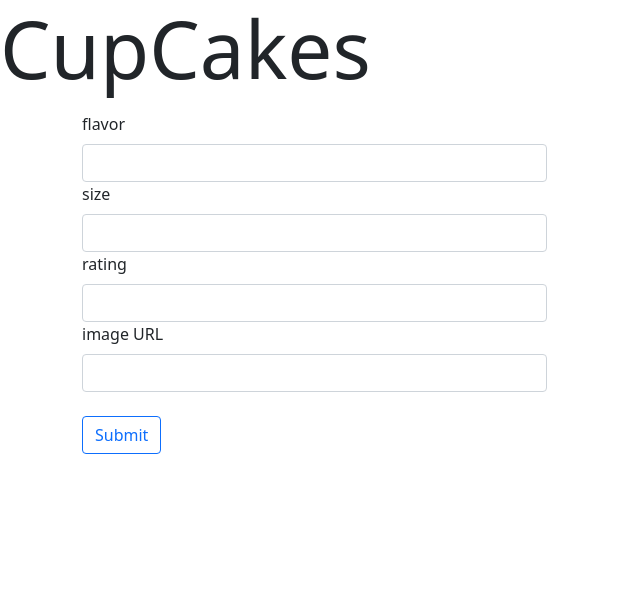
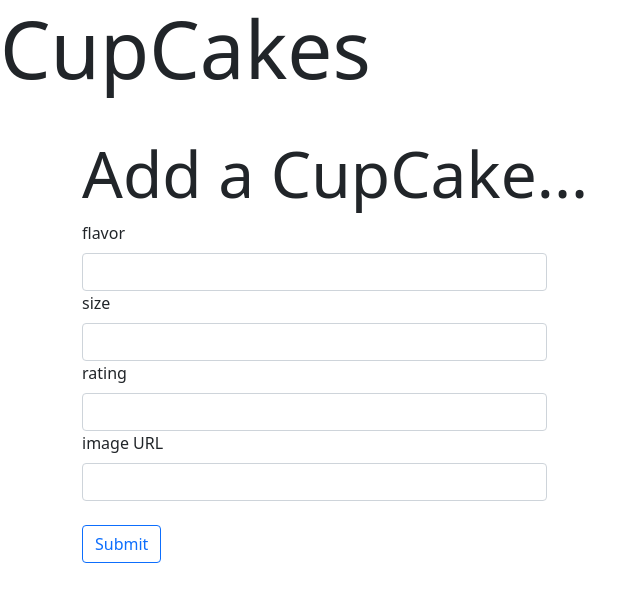
Before and after one commit to LaTonyaJ/Cupcakes, a Flask app: page / in a window 1280 px wide. Shown: the top 602 px of the page, without its empty margins (0-643 px from the left). Run offline with Flask 2, Linux system fonts and the light colour scheme; data that the repository does not hold is empty.

Commit message:
frontend

```diff
--- /dev/null
+++ b/static/app.css
@@ -0,0 +1,4 @@
+img {
+  height: 200px;
+  width: 200px;
+}
--- /dev/null
+++ b/static/app.js
@@ -0,0 +1,41 @@
+function generateCupcakeHTML(cupcake){
+    return `
+    <div>
+        <img src='${cupcake.image}' class='img-thumbnail'>
+        <ul class=''>
+            <li>${cupcake.flavor} / ${cupcake.size} / ${cupcake.rating} </li>
+        </ul>
+    </div>
+    `;
+}
+
+
+async function showCupcakes(){
+    const resp = await axios.get('/api/cupcakes')
+    for (let cupcake of resp.data.cupcakes){
+        add_me = generateCupcakeHTML(cupcake)
+        $('#cupcakes_list').append(add_me)
+    }
+}
+
+$('#add_cupcake').on('submit', async function(e){
+    e.preventDefault();
+
+    let flavor = $('#flavor').val();
+    let size = $('#size').val();
+    let rating = $('#rating').val();
+    let image = $('#image').val();
+
+    const make_cupcake = await axios.post('/api/cupcakes', {
+        flavor,
+        size,
+        rating,
+        image
+    });
+
+    let new_cupcake = generateCupcakeHTML(make_cupcake.data.cupcake);
+    $('#cupcakes_list').append(new_cupcake);
+    $('#add_cupcake').trigger('reset');
+});
+
+showCupcakes();
--- a/templates/base.html
+++ b/templates/base.html
@@ -17,4 +17,11 @@
     {% block title %}{% endblock %}
     <div class="container">{% block content %}{% endblock %}</div>
   </body>
+  <script
+    src="https://code.jquery.com/jquery-3.6.0.min.js"
+    integrity="sha256-/xUj+3OJU5yExlq6GSYGSHk7tPXikynS7ogEvDej/m4="
+    crossorigin="anonymous"
+  ></script>
+  <script src="https://cdn.jsdelivr.net/npm/axios/dist/axios.min.js"></script>
+  <script src="/static/app.js"></script>
 </html>
--- a/templates/cupcakes.html
+++ b/templates/cupcakes.html
@@ -1,12 +1,10 @@
 {% extends 'base.html' %}{% block title %}
 <h1 class="display-1">CupCakes</h1>
 {% endblock %}{% block content %}
-<ul>
-  {% for cupcake in cupcakes %}
-  <li></li>
-  {% endfor %}
-</ul>
-<form method="POST">
+<ul id="cupcakes_list"></ul>
+<br />
+<form id="add_cupcake" method="POST">
+  <h5 class="display-3">Add a CupCake...</h5>
   {{form.hidden_tag()}} {% for field in form if field.widget.input_type !=
   'hidden' %}
   <div class="col-5">
```
